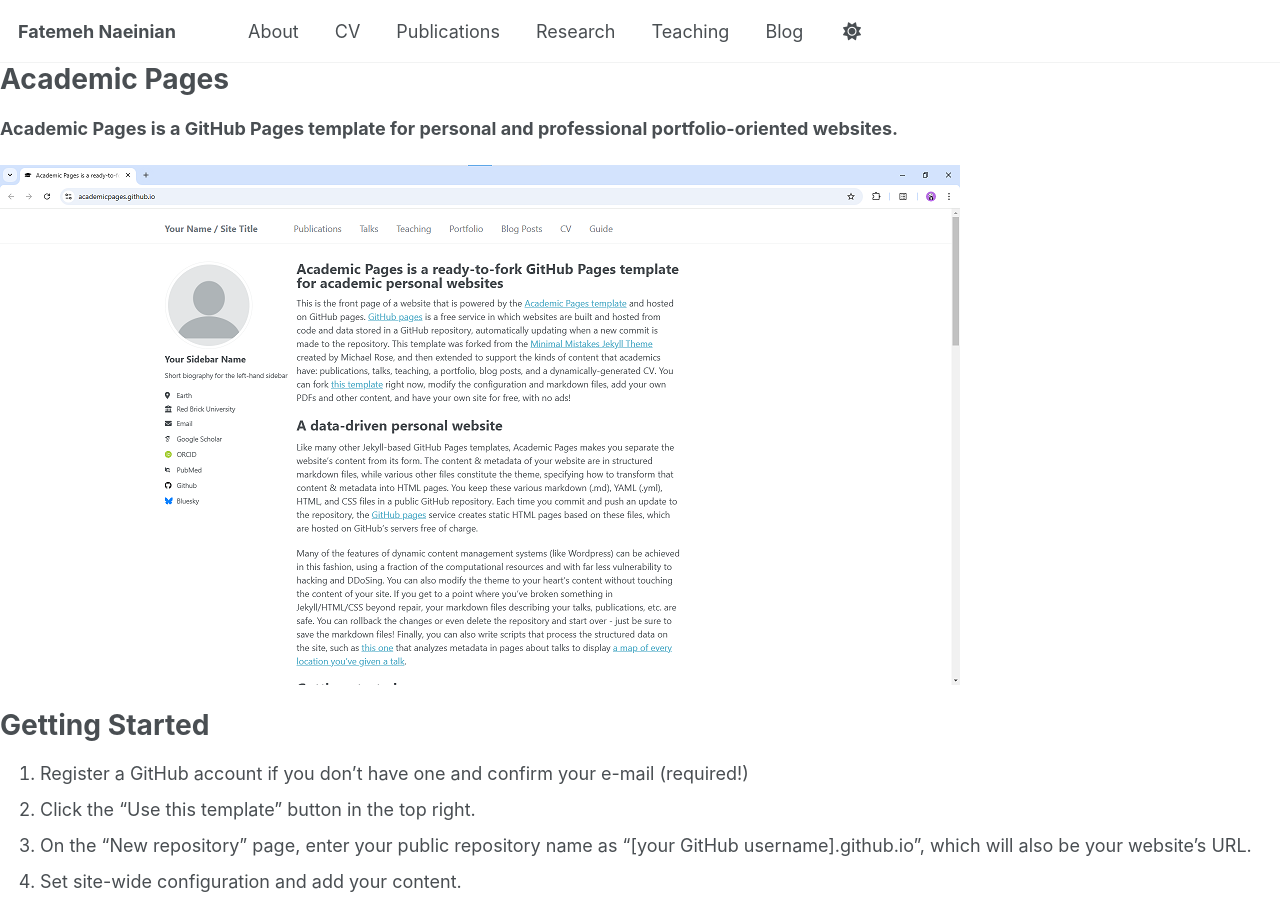
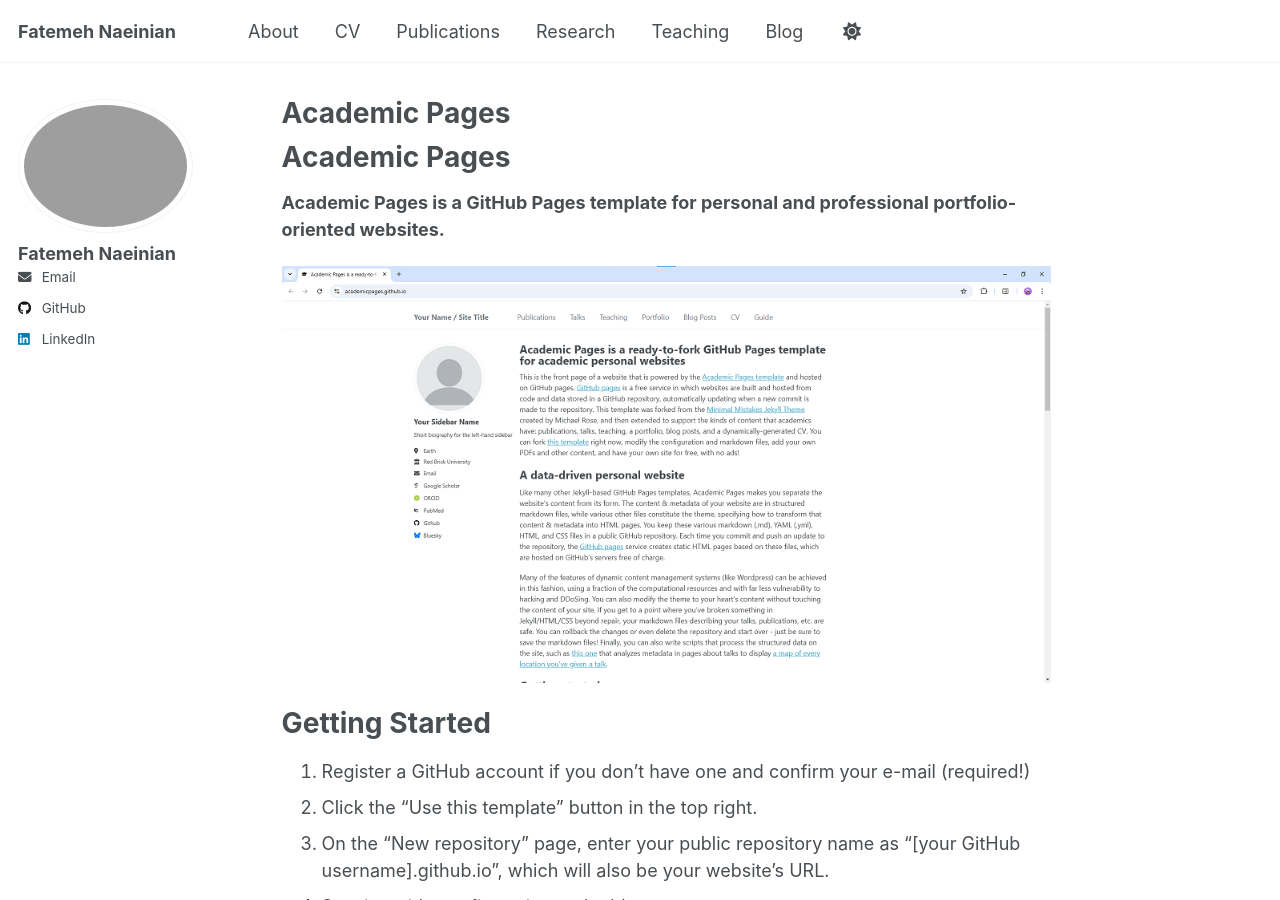
Before and after one commit to FatemehNaeinian/FatemehNaeinian.github.io, a Jekyll site: the page built from README.md, in a window 1280 px wide and 900 px high. Built offline with Jekyll 4.4.1, drawn with Linux system fonts in a browser that asks for light colours; our own code applies the rules of GitHub Pages for plain Markdown files; a script that is not in the unit is left out; some of the changed lines change nothing that is shown.

Commit message:
Update _config.yml

```diff
--- a/_config.yml
+++ b/_config.yml
@@ -1,14 +1,86 @@
+# Site settings
 title: "Fatemeh Naeinian"
 description: "PhD Student | AI & Autonomous Driving"
-url: "https://FatemehNaeinian.github.io"
-baseurl: ""  # leave empty for username.github.io sites
+url: "https://FatemehNaeinian.github.io"  # Your site URL
+baseurl: ""  # Leave empty for username.github.io sites
 
+# Author settings
 author:
   name: "Fatemeh Naeinian"
   email: "fn2174@nyu.edu"
   github: "FatemehNaeinian"
   linkedin: "fatemeh-naeinian-550004204"
 
-# Build settings
+# Theme
+remote_theme: "mmistakes/minimal-mistakes@4.24.0"
+
+# Plugins
+plugins:
+  - jekyll-paginate
+  - jekyll-sitemap
+  - jekyll-gist
+  - jekyll-feed
+  - jemoji
+  - jekyll-include-cache
+
+# Pagination
+paginate: 5
+paginate_path: "/page:num/"
+
+# Collections
+collections:
+  pages:
+    output: true
+    permalink: /:path/
+  publications:
+    output: true
+    permalink: /publication/:path/
+  talks:
+    output: true
+    permalink: /talk/:path/
+  teaching:
+    output: true
+    permalink: /teaching/:path/
+  portfolio:
+    output: true
+    permalink: /portfolio/:path/
+
+# Defaults for collections
+defaults:
+  - scope:
+      path: ""
+      type: pages
+    values:
+      layout: single
+      author_profile: true
+  - scope:
+      path: ""
+      type: publications
+    values:
+      layout: single
+      author_profile: true
+  - scope:
+      path: ""
+      type: talks
+    values:
+      layout: single
+      author_profile: true
+  - scope:
+      path: ""
+      type: teaching
+    values:
+      layout: single
+      author_profile: true
+  - scope:
+      path: ""
+      type: portfolio
+    values:
+      layout: single
+      author_profile: true
+
+# Markdown and Permalinks
 markdown: kramdown
 permalink: /:categories/:title/
+
+# Output options
+include: ["_pages"]
```
